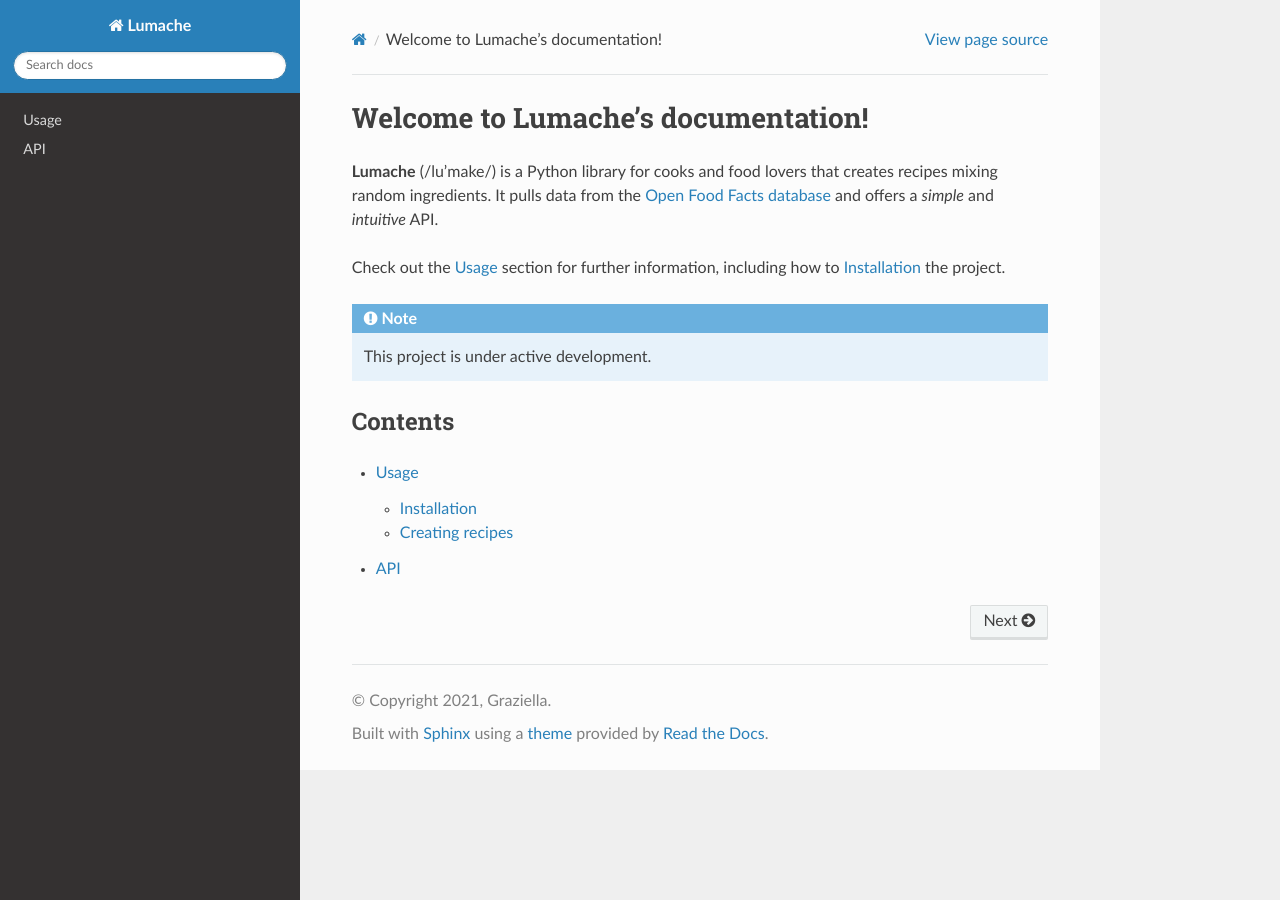
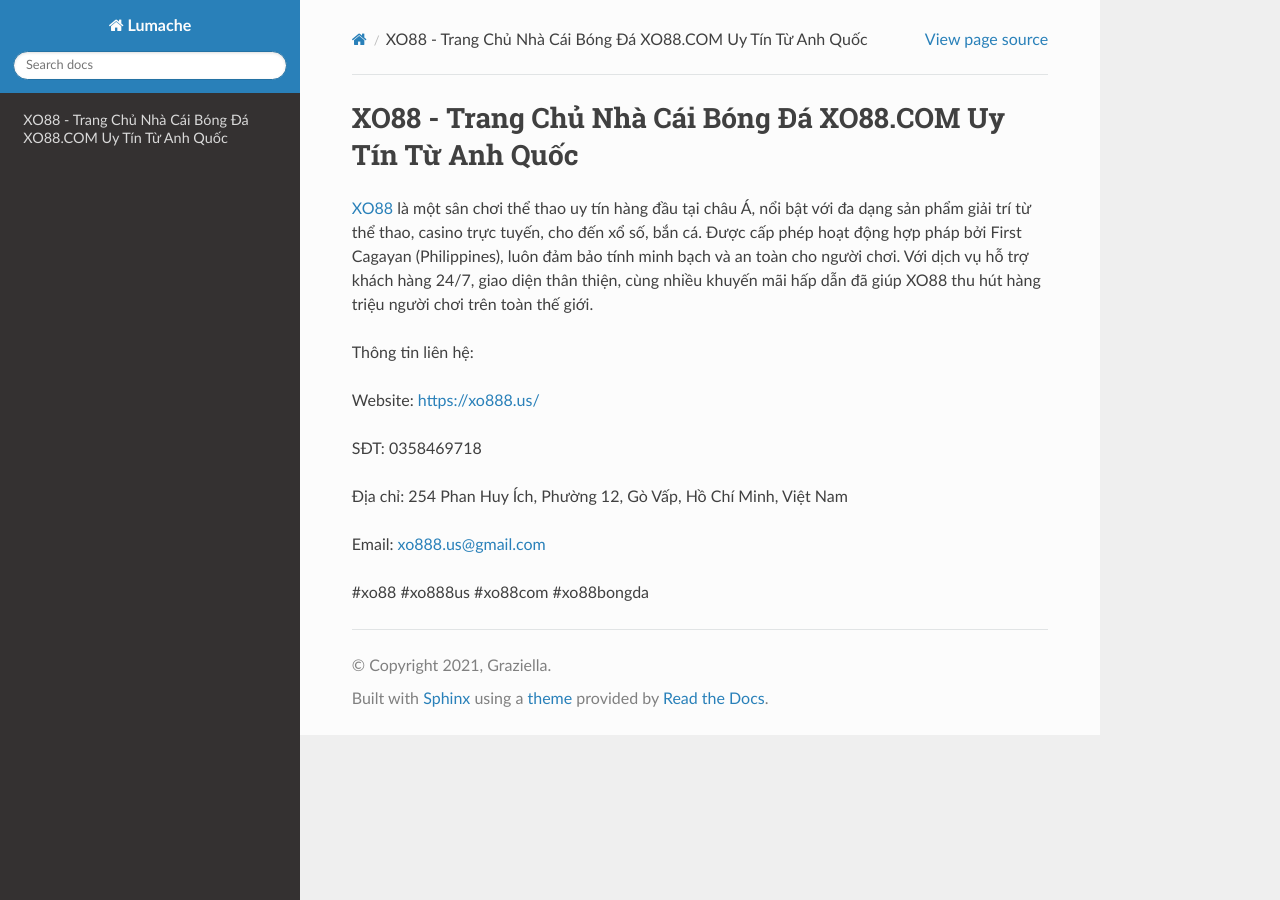
Before and after one commit to nguyenlinh0011y/1xo888us, a Sphinx documentation site: the page built from docs/source/index.rst, in a window 1280 px wide. Built offline with Sphinx 7.4.7 and the Read the Docs theme 3.1.0, drawn with Linux system fonts in a browser that asks for light colours.

Commit message:
Update index.rst

```diff
--- a/docs/source/index.rst
+++ b/docs/source/index.rst
@@ -1,22 +1,16 @@
-Welcome to Lumache's documentation!
+XO88 - Trang Chủ Nhà Cái Bóng Đá XO88.COM Uy Tín Từ Anh Quốc
 ===================================
 
-**Lumache** (/lu'make/) is a Python library for cooks and food lovers
-that creates recipes mixing random ingredients.
-It pulls data from the `Open Food Facts database <https://world.openfoodfacts.org/>`_
-and offers a *simple* and *intuitive* API.
+`XO88 <https://xo888.us/>`_ là một sân chơi thể thao uy tín hàng đầu tại châu Á, nổi bật với đa dạng sản phẩm giải trí từ thể thao, casino trực tuyến, cho đến xổ số, bắn cá. Được cấp phép hoạt động hợp pháp bởi First Cagayan (Philippines), luôn đảm bảo tính minh bạch và an toàn cho người chơi. Với dịch vụ hỗ trợ khách hàng 24/7, giao diện thân thiện, cùng nhiều khuyến mãi hấp dẫn đã giúp XO88 thu hút hàng triệu người chơi trên toàn thế giới.
 
-Check out the :doc:`usage` section for further information, including
-how to :ref:`installation` the project.
+Thông tin liên hệ:
 
-.. note::
+Website: https://xo888.us/
 
-   This project is under active development.
+SĐT: 0358469718
 
-Contents
---------
+Địa chỉ: 254 Phan Huy Ích, Phường 12, Gò Vấp, Hồ Chí Minh, Việt Nam
 
-.. toctree::
+Email: xo888.us@gmail.com
 
-   usage
-   api
+#xo88 #xo888us #xo88com #xo88bongda
```
